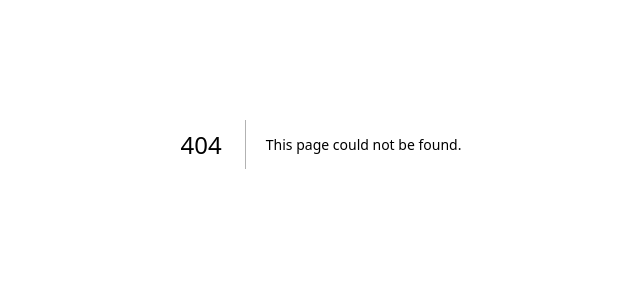
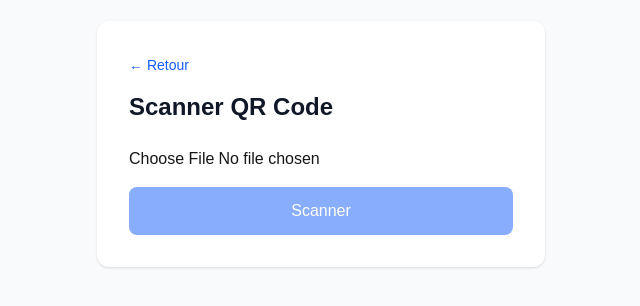
Before and after one commit to Amiral30/quickswitch-app, a Next.js app: page /qr/scan in a window 1280 px wide. Before the commit this address had no page. Shown: the part 256-562 px from the top of the page, without its empty margins (319-959 px from the left). Built offline with nearby package versions, Linux system fonts and the light colour scheme.

Commit message:
feat: add QR scanner page

```diff
--- a/package.json
+++ b/package.json
@@ -13,6 +13,7 @@
     "@ffmpeg/ffmpeg": "^0.12.15",
     "@ffmpeg/util": "^0.12.2",
     "@fingerprintjs/fingerprintjs": "^5.2.0",
+    "jsqr": "^1.4.0",
     "jszip": "^3.10.1",
     "next": "16.2.9",
     "qrcode.react": "^4.2.0",
--- a/src/app/page.tsx
+++ b/src/app/page.tsx
@@ -50,6 +50,18 @@ export default function Home() {
               </p>
             </div>
           </Link>
+
+          <Link href="/qr/scan" className="group">
+            <div className="bg-white dark:bg-gray-800 p-8 rounded-xl shadow-sm hover:shadow-md transition-shadow">
+              <div className="text-3xl mb-3">📷</div>
+              <h3 className="font-semibold text-lg mb-2 text-gray-900 dark:text-white">
+                Scanner QR Code
+              </h3>
+              <p className="text-sm text-gray-500 dark:text-gray-400">
+                Lire un QR depuis une image
+              </p>
+            </div>
+          </Link>
         </div>
       </div>
     </div>
--- /dev/null
+++ b/src/app/qr/scan/page.tsx
@@ -0,0 +1,84 @@
+'use client'
+
+import { useState, useRef } from 'react'
+import jsQR from 'jsqr'
+import Link from 'next/link'
+
+export default function QrScanner() {
+  const [file, setFile] = useState<File | null>(null)
+  const [result, setResult] = useState('')
+  const [error, setError] = useState('')
+  const canvasRef = useRef<HTMLCanvasElement>(null)
+
+  const handleScan = async () => {
+    if (!file) return
+
+    setError('')
+    setResult('')
+
+    const imageUrl = URL.createObjectURL(file)
+    const img = new Image()
+    img.onload = () => {
+      const canvas = canvasRef.current!
+      const ctx = canvas.getContext('2d')!
+      canvas.width = img.width
+      canvas.height = img.height
+      ctx.drawImage(img, 0, 0)
+
+      const imageData = ctx.getImageData(0, 0, canvas.width, canvas.height)
+      const code = jsQR(imageData.data, imageData.width, imageData.height)
+
+      if (code) {
+        setResult(code.data)
+      } else {
+        setError('Aucun QR code trouvé dans l\'image')
+      }
+      URL.revokeObjectURL(imageUrl)
+    }
+    img.src = imageUrl
+  }
+
+  return (
+    <div className="flex flex-col flex-1 items-center justify-center bg-gray-50 dark:bg-gray-900 min-h-screen px-4">
+      <div className="max-w-md w-full bg-white dark:bg-gray-800 p-8 rounded-xl shadow-sm">
+        <Link href="/" className="text-sm text-blue-600 mb-4 inline-block">
+          ← Retour
+        </Link>
+
+        <h1 className="text-2xl font-bold mb-6 text-gray-900 dark:text-white">
+          Scanner QR Code
+        </h1>
+
+        <input
+          type="file"
+          accept="image/*"
+          onChange={(e) => setFile(e.target.files?.[0] || null)}
+          className="mb-4 w-full"
+        />
+
+        <canvas ref={canvasRef} className="hidden" />
+
+        {result && (
+          <div className="mb-4 p-3 bg-green-50 dark:bg-green-900/20 rounded">
+            <label className="text-xs text-gray-500">Résultat :</label>
+            <p className="text-sm font-mono break-all">{result}</p>
+          </div>
+        )}
+
+        {error && (
+          <p className="text-red-500 text-sm mb-4 p-3 bg-red-50 dark:bg-red-900/20 rounded">
+            {error}
+          </p>
+        )}
+
+        <button
+          onClick={handleScan}
+          disabled={!file}
+          className="w-full py-3 px-4 bg-blue-600 text-white rounded-lg disabled:opacity-50 hover:bg-blue-700 transition"
+        >
+          Scanner
+        </button>
+      </div>
+    </div>
+  )
+}
```
Also changed, not shown: 1 other file (tests, documents, lock files or other folders).
